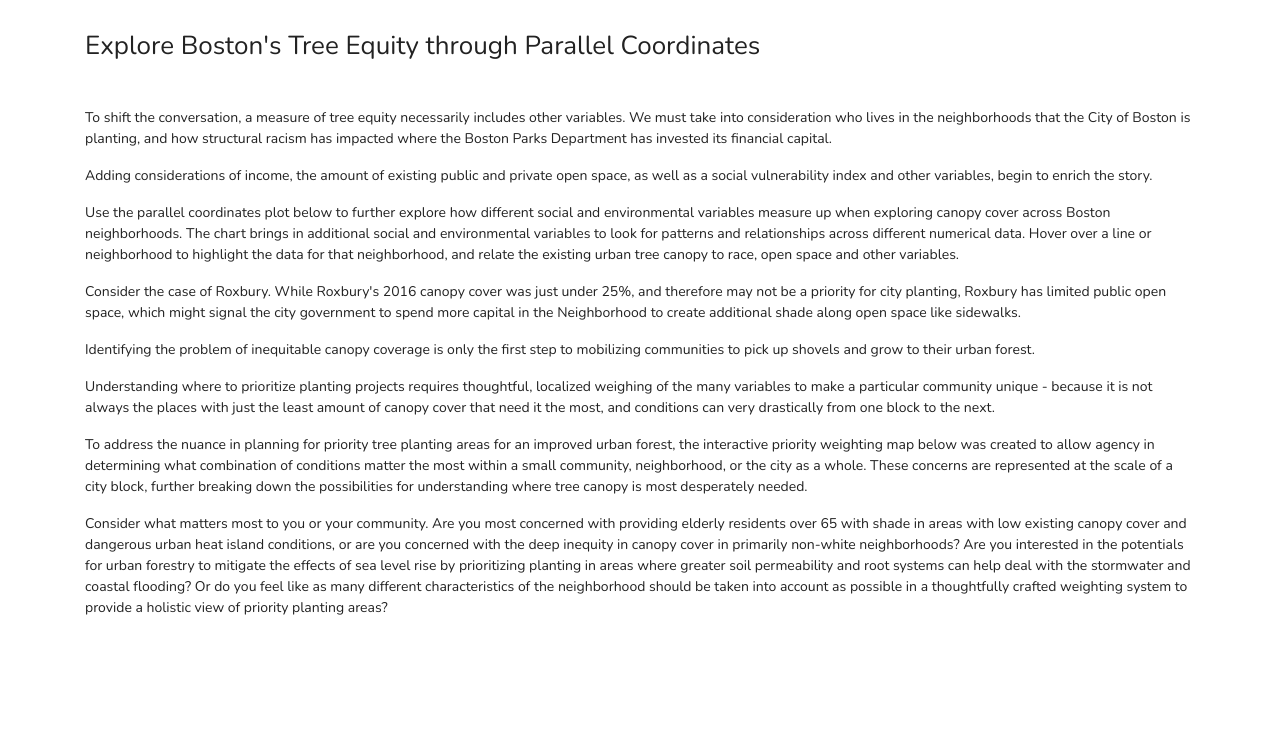
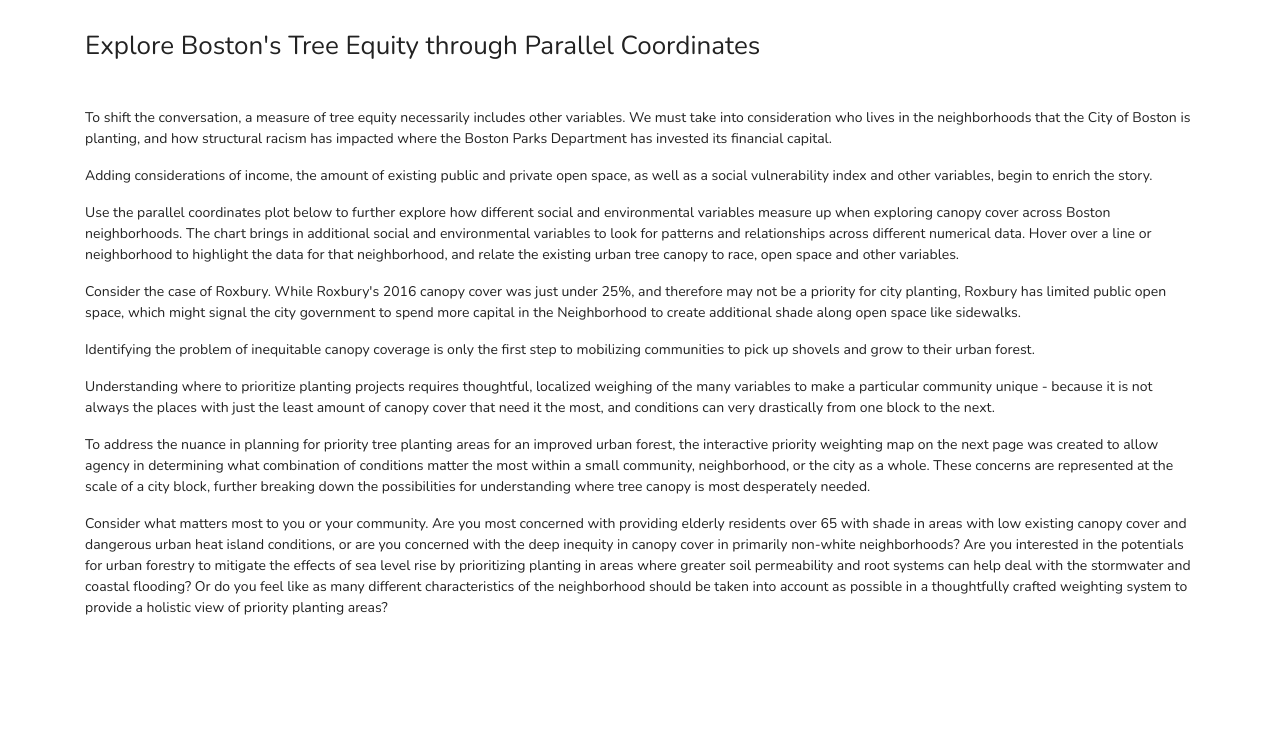
Before and after one commit to kbclingen/Managed_Trees, a website: page parallelcoords.html in a window 1280 px wide. Shown: the part 63-800 px from the top of the page. Drawn offline with nearby package versions, Linux system fonts and the light colour scheme.

Commit message:
Update parallelcoords.html

```diff
--- a/parallelcoords.html
+++ b/parallelcoords.html
@@ -204,7 +204,7 @@
         	<p> Consider the case of Roxbury. While Roxbury's 2016 canopy cover was just under 25%, and therefore may not be a priority for city planting, Roxbury has limited public open space, which might signal the city government to spend more capital in the Neighborhood to create additional shade along open space like sidewalks.</p>
           <p>Identifying the problem of inequitable canopy coverage is only the first step to mobilizing communities to pick up shovels and grow to their urban forest.<p>
           <p>Understanding where to prioritize planting projects requires thoughtful, localized weighing of the many variables to make a particular community unique - because it is not always the places with just the least amount of canopy cover that need it the most, and conditions can very drastically from one block to the next.<p>
-          <p>To address the nuance in planning for priority tree planting areas for an improved urban forest, the interactive priority weighting map below was created to allow agency in determining what combination of conditions matter the most within a small community, neighborhood, or the city as a whole. These concerns are represented at the scale of a city block, further breaking down the possibilities for understanding where tree canopy is most desperately needed.<p>
+          <p>To address the nuance in planning for priority tree planting areas for an improved urban forest, the interactive priority weighting map on the next page was created to allow agency in determining what combination of conditions matter the most within a small community, neighborhood, or the city as a whole. These concerns are represented at the scale of a city block, further breaking down the possibilities for understanding where tree canopy is most desperately needed.<p>
           <p>Consider what matters most to you or your community. Are you most concerned with providing elderly residents over 65 with shade in areas with low existing canopy cover and dangerous urban heat island conditions, or are you concerned with the deep inequity in canopy cover in primarily non-white neighborhoods? Are you interested in the potentials for urban forestry to mitigate the effects of sea level rise by prioritizing planting in areas where greater soil permeability and root systems can help deal with the stormwater and coastal flooding? Or do you feel like as many different characteristics of the neighborhood should be taken into account as possible in a thoughtfully crafted weighting system to provide a holistic view of priority planting areas?<p>
       	</div>
       </div>
```
